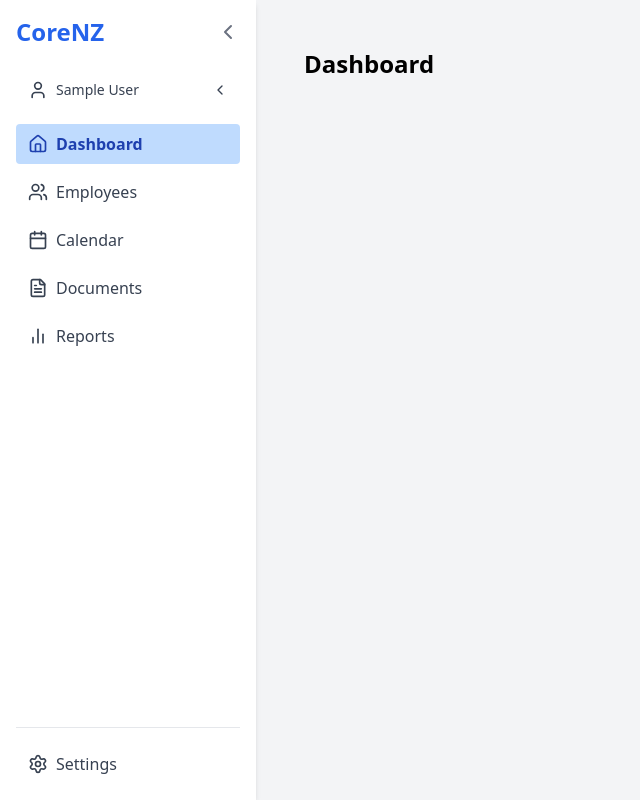
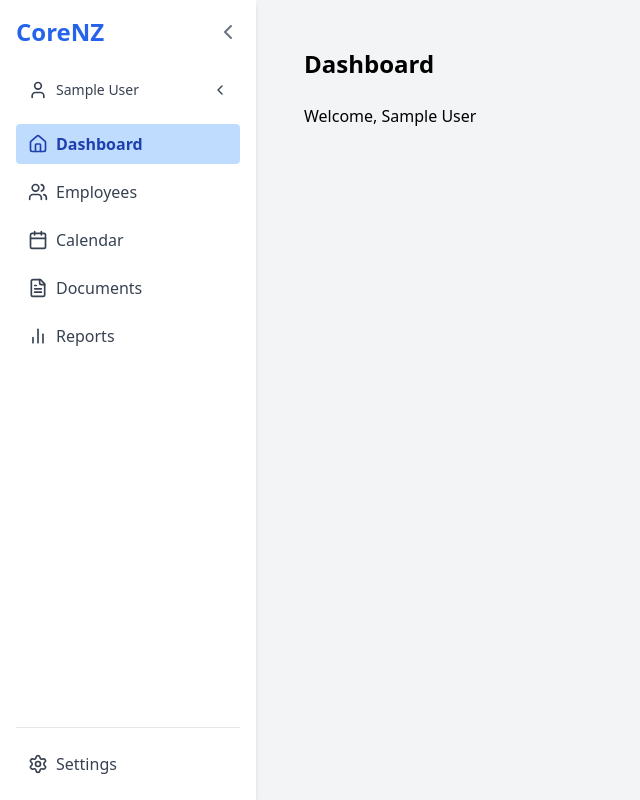
Before and after one commit to VacationReady/corenz-frontend, a Next.js app: page /dashboard in a window 1280 px wide. Shown: the whole page, without its empty margins (0-640 px from the left). Built offline with nearby package versions, Linux system fonts and the light colour scheme; no server answers; sample sign-in values are in the browser's storage.

Commit message:
Switch dashboard to client-side session handling

```diff
--- a/app/dashboard/page.tsx
+++ b/app/dashboard/page.tsx
@@ -1,18 +1,27 @@
-import { getServerSession } from "next-auth";
-import { authOptions } from "@/app/api/auth/[...nextauth]/route"; // adjust if needed
-import { redirect } from "next/navigation";
+"use client";
 
-export default async function DashboardPage() {
-  const session = await getServerSession(authOptions);
+import { useSession } from "next-auth/react";
+import { useRouter } from "next/navigation";
+import { useEffect } from "react";
 
-  if (!session) {
-    redirect("/login");
+export default function DashboardPage() {
+  const { data: session, status } = useSession();
+  const router = useRouter();
+
+  useEffect(() => {
+    if (status === "unauthenticated") {
+      router.push("/login");
+    }
+  }, [status, router]);
+
+  if (status === "loading") {
+    return <div>Loading...</div>;
   }
 
   return (
     <main className="flex-1 p-6 overflow-y-auto">
       <h1 className="text-2xl font-bold mb-6">Dashboard</h1>
-      {/* Content here */}
+      <p>Welcome, {session?.user?.name}</p>
     </main>
   );
 }
```
